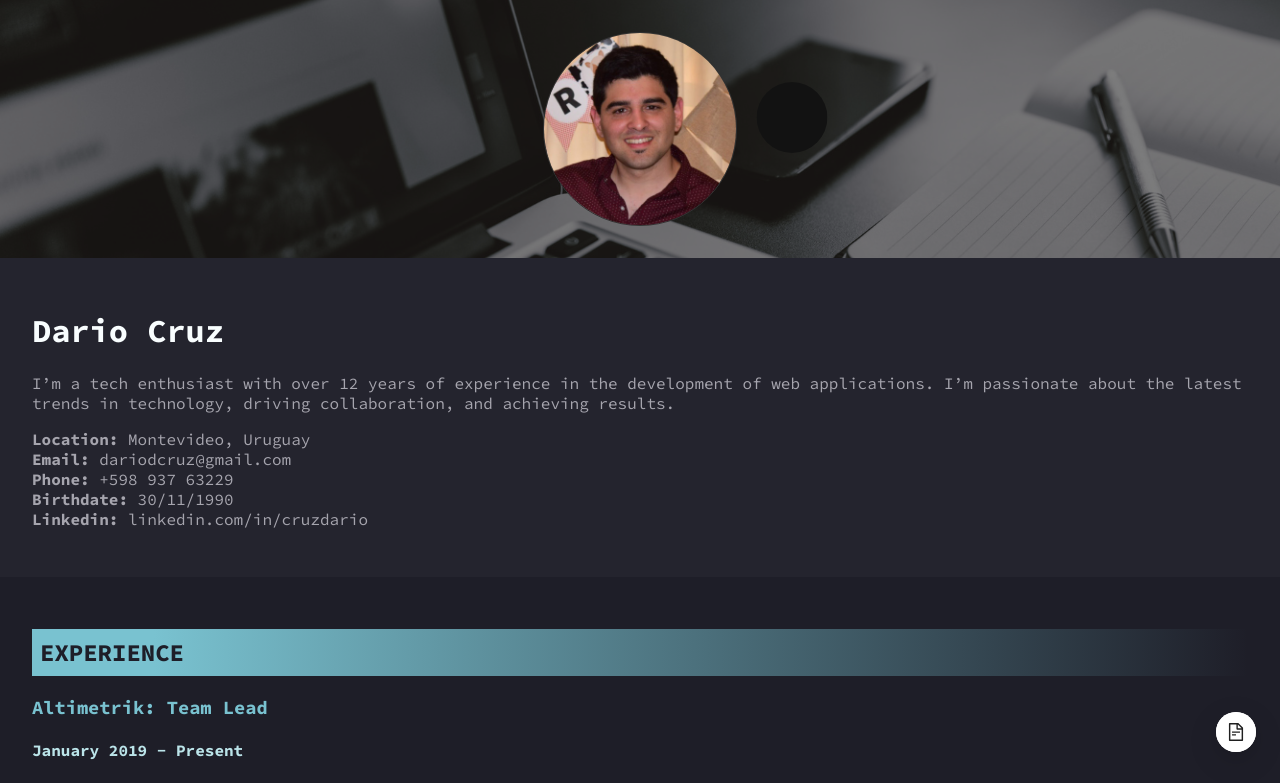
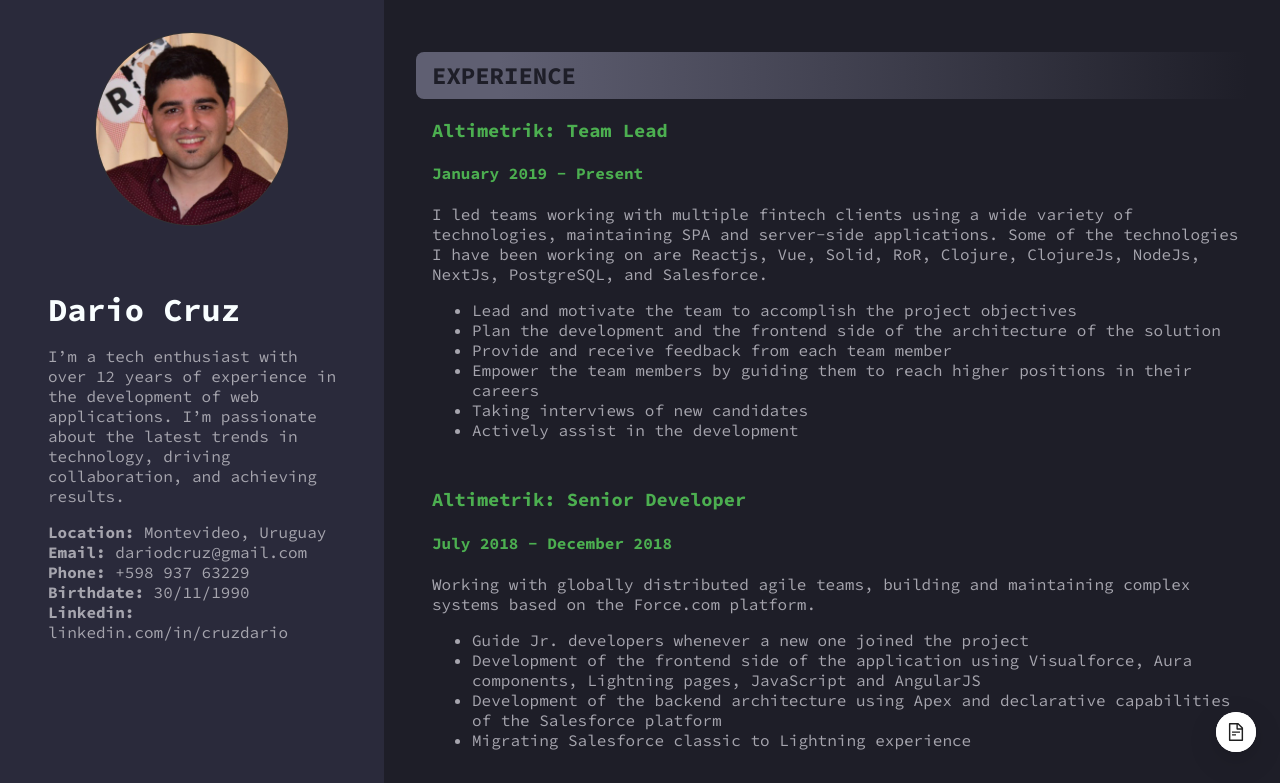
Before and after one commit to AERODARIUS/AERODARIUS.github.io, a React (Create React App) app: page / in a window 1280 px wide. Shown: the top 783 px of the page. Built offline with nearby package versions, Linux system fonts and the light colour scheme.

Commit message:
Changing colors & desktop layout

```diff
--- a/src/App.js
+++ b/src/App.js
@@ -52,7 +52,9 @@ function App() {
           <p></p>
         </div>
       </div>
-      <div className="resume-doc__content content-experience">
+      <div className="resume-doc__content">
+        {" "}
+        <div className="content-experience">
           <h2>Experience</h2>
           {resume.experience.map(
             ({
@@ -83,8 +85,7 @@ function App() {
             )
           )}
         </div>
-
-      <div className="resume-doc__content content-experience">
+        <div className="content-experience">
           <h2>Education</h2>
           {resume.education.map(
             ({ degree, institution, status, description }) => (
@@ -101,15 +102,13 @@ function App() {
             )
           )}
         </div>
-
-      <div className="resume-doc__content content-experience">
+        <div className="content-experience">
           <h2>Main Skills</h2>
           <div className="content-experience--job">
             {resume.skills.join(" - ")}
           </div>
         </div>
-
-      <div className="resume-doc__content content-experience">
+        <div className="content-experience">
           <h2>Side Projects</h2>
           {resume.side_projects.map(({ name, url }) => (
             <div className="content-experience--job" key={`${name}`}>
@@ -120,8 +119,7 @@ function App() {
             </div>
           ))}
         </div>
-
-      <div className="resume-doc__content content-experience">
+        <div className="content-experience">
           <h2>Articles</h2>
           {resume.articles.map(({ title, url }) => (
             <div className="content-experience--job" key={`${title}`}>
@@ -131,8 +129,7 @@ function App() {
             </div>
           ))}
         </div>
-
-      <div className="resume-doc__content content-experience">
+        <div className="content-experience">
           <h2>Certifications</h2>
           {resume.certifications.map(({ name, issuer, date, url, details }) => (
             <div className="content-experience--job" key={`${name}-${issuer}`}>
@@ -150,6 +147,7 @@ function App() {
           ))}
         </div>
       </div>
+    </div>
   );
 }
 
--- a/src/App.scss
+++ b/src/App.scss
@@ -1,3 +1,5 @@
+@use "tokens" as *;
+
 body {
   background-color: #1e1e28;
   font-family: "Source Code Pro", monospace;
@@ -14,6 +16,7 @@ body {
   a,
   h1 {
     color: #f9feff;
+    margin: 0;
   }
 
   .url-wrapper {
@@ -27,17 +30,18 @@ body {
   h2 {
     color: #1e1e28;
     text-transform: uppercase;
-    background: #a6a5ae;
-    background: linear-gradient(90deg, #79c2d0 10%, rgb(166, 165, 174, 0) 100%);
-    padding: 0.5rem;
+    background: #5f5f72;
+    background: linear-gradient(90deg, #5f5f72 10%, rgb(166, 165, 174, 0) 100%);
+    padding: 0.5rem 1rem;
+    border-radius: 8px 0 0 8px;
   }
 
   h3 {
-    color: #79c2d0;
+    color: $color-primary;
   }
 
   h4 {
-    color: #bbe4e9;
+    color: $color-primary;
   }
 
   &__header {
@@ -63,8 +67,8 @@ body {
     }
 
     &__description {
-      background: #24242e;
-      padding: 2rem;
+      background: #2a2a3b;
+      padding: 2rem 3rem;
 
       ul {
         list-style: none;
@@ -75,10 +79,10 @@ body {
 
   &__content {
     padding: 2rem;
+    box-sizing: border-box;
   }
 
   .content-experience {
-    width: 100%;
     box-sizing: border-box;
     border-bottom: 3px solid #a6a5ae5e;
 
@@ -87,6 +91,28 @@ body {
       white-space: normal;
       overflow-wrap: break-word;
       margin-bottom: 3rem;
+      padding-left: 1rem;
+      box-sizing: border-box;
     }
   }
 }
+
+@media (min-width: 1024px) {
+  .resume-doc {
+    flex-direction: row;
+    align-items: flex-start;
+
+    &__header {
+      width: 30%;
+      height: 100vh;
+      background: #2a2a3b;
+      position: sticky;
+      top: 0;
+      align-self: flex-start;
+    }
+
+    &__content {
+      width: 70%;
+    }
+  }
+}
--- /dev/null
+++ b/src/tokens.scss
@@ -0,0 +1,14 @@
+// Base green (Material Design)
+$color-primary: #4caf50;
+$color-primary-light: #81c784;
+$color-primary-dark: #388e3c;
+
+// Neutrals
+$color-background: #fafafa;
+$color-surface: #f5f5f5;
+$color-background-dark: #121212;
+$color-border: #bdbdbd;
+
+// Text colors
+$color-text: #212121;
+$color-text-on-primary: #ffffff;
```
Lines whose indentation alone changed are shown as unchanged.
